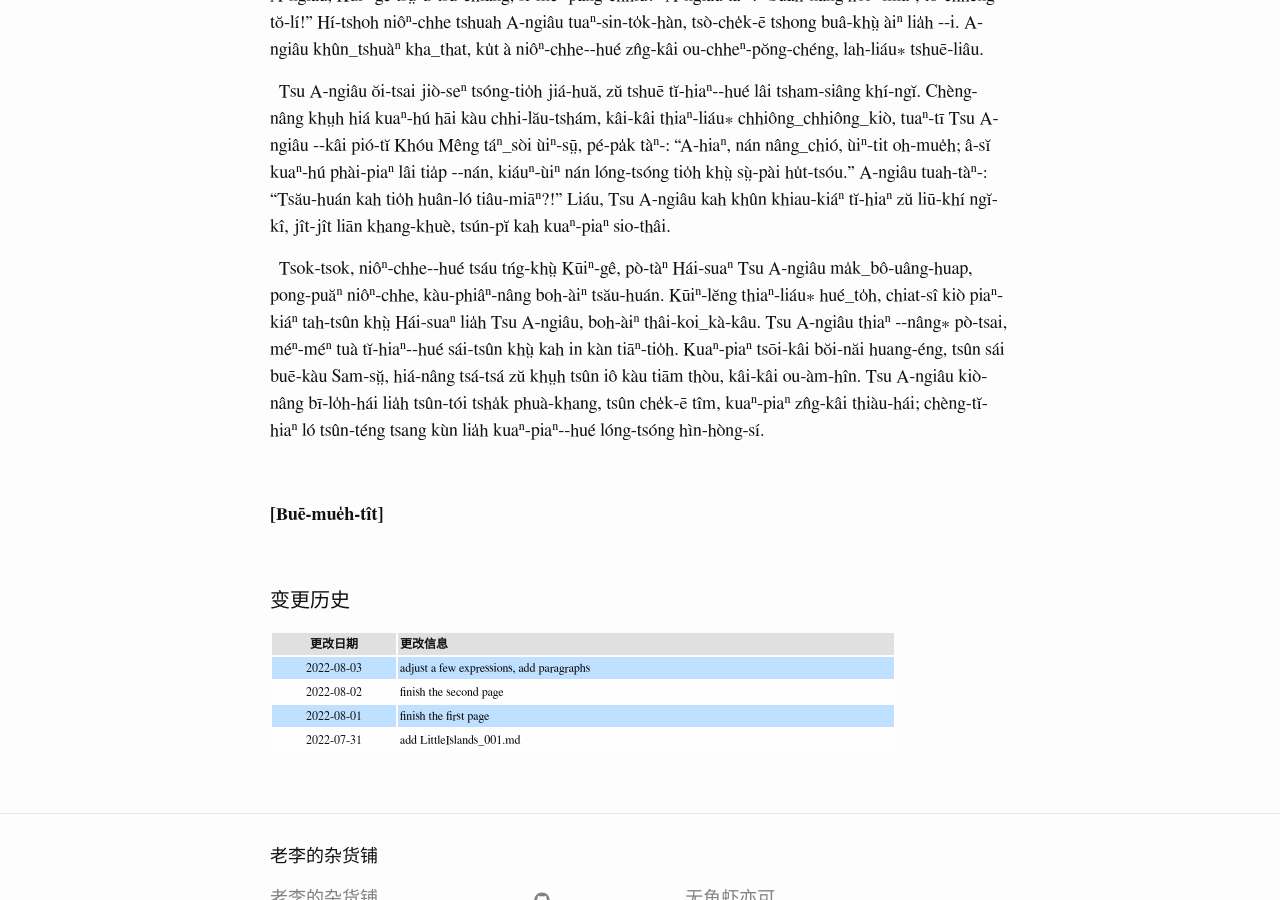
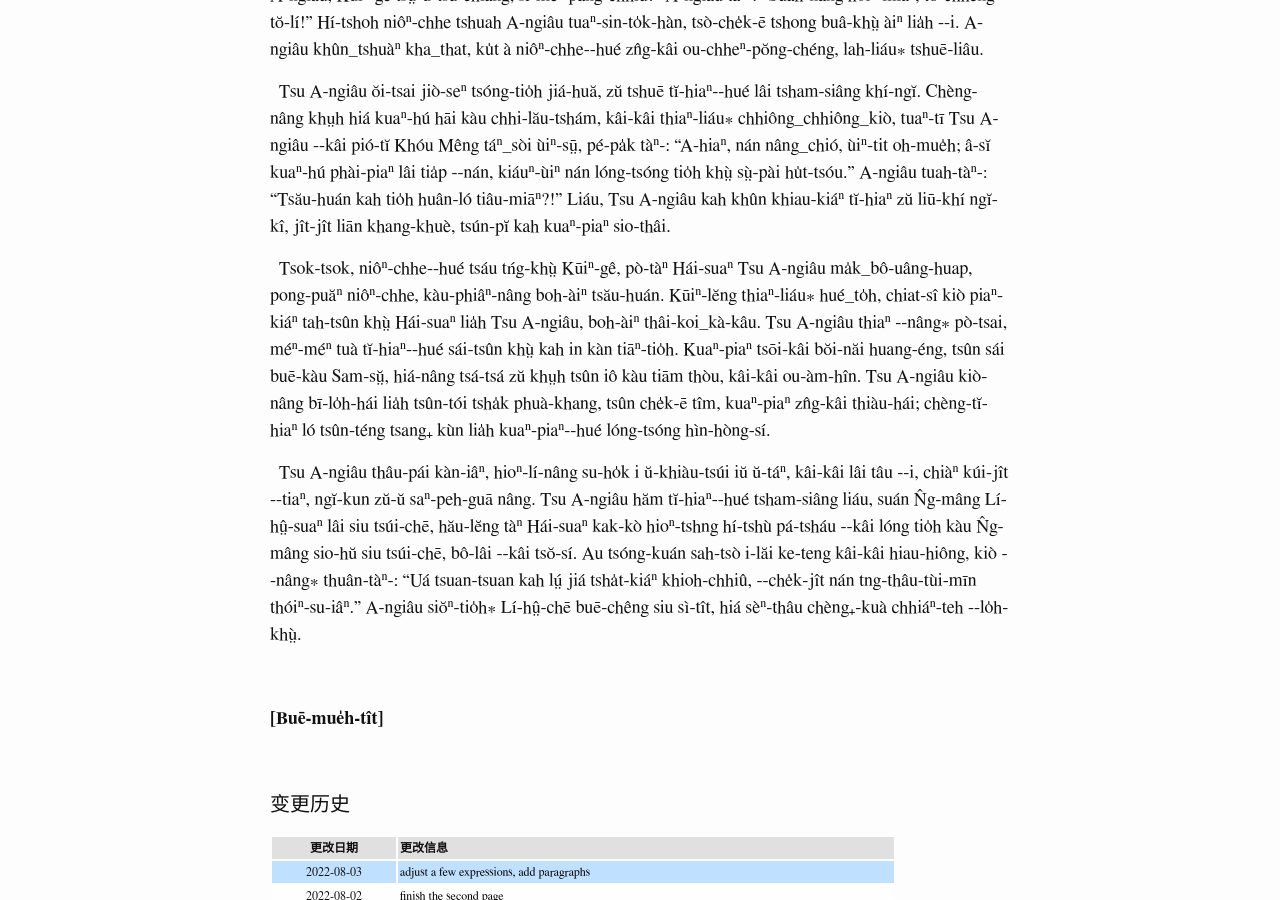
Before and after one commit to DonAnthonyLee/DonAnthonyLee.github.io, a Jekyll site: the page built from docs/puj/LittleIslands_001.md, in a window 1280 px wide and 900 px high, scrolled down 1605 px. Built offline with Jekyll 4.4.1, drawn with Linux system fonts in a browser that asks for light colours; some web fonts are replaced; some of the changed text lies outside the part shown.

Commit message:
adjust a few expressions, add paragraphs, add internal comments

```diff
--- a/docs/puj/LittleIslands_001.md
+++ b/docs/puj/LittleIslands_001.md
@@ -24,7 +24,8 @@
 
 > Buē seⁿ Tsu A-ngiâu, soiⁿ seⁿ Hóuⁿ-thek-chio̍h.
 
-&nbsp;&nbsp;Hái-suaⁿ N̂g-mâng-táu Chhiŏⁿ-phīⁿ-suaⁿ, suaⁿ-kha khò-hái ŭ kuá₊-kò tuā-chio̍h-kŏu; chio̍h-kŏu sio-oi liáu ta-ng seⁿ kâi tāng, tāng-lăi ou-thiⁿ-tī-àm. Hí-tsūn-soiⁿ, ngĭ-kun thâu-ló Tsu A-ngiâu sio-thâi kàn-su&#x002D;&#x002D;nâng liáu tsáu kàu tāng-lăi, khai-tǹg lău-hóuⁿ sì-kha thí-khui pêⁿ-iōⁿ, tah-tuè tāng-téng nap-uh &#x002D;&#x002D;kò, pī-khui kuaⁿ-piaⁿ liáu-ău tsáu-khṳ̀ Thâi-uan. Tshṳ́-tsăi Hóuⁿ-thek-chio̍h nguân-tsăi tŏ hái-kîⁿ-kha, niàⁿ tang-pôiⁿ Thâi-uan &#x002D;&#x002D;kò, tǹg-kuè mōⁿ-tio̍h hn̆g-hn̆g &#x002D;&#x002D;kâi chhin-nâng hiò-seⁿ.
+&nbsp;&nbsp;Hái-suaⁿ N̂g-mâng-táu Chhiŏⁿ-phīⁿ-suaⁿ, suaⁿ-kha khò-hái ŭ kuá₊-kò tuā-chio̍h-kŏu; chio̍h-kŏu sio-oi liáu ta-ng seⁿ kâi tāng, tāng-lăi ou-thiⁿ-tī-àm. Hí-tsūn-soiⁿ, ngĭ-kun thâu-ló Tsu A-ngiâu sio-thâi kàn-su&#x002D;&#x002D;nâng liáu tsáu kàu tāng-lăi, khai-tǹg lău-hóuⁿ sì-kha thí-khui pêⁿ-iōⁿ, tah-tuè tāng-téng nap-uh &#x002D;&#x002D;kò, pī-khui kuaⁿ-piaⁿ liáu-ău tsáu-khṳ̀ Thâi-uan. Tshṳ́-tsăi Hóuⁿ-thek-chio̍h nguân-tsăi tŏ hái-kîⁿ-kha, niàⁿ tùi kâi-hái, tǹg-kuè mōⁿ-tio̍h hn̆g-hn̆g &#x002D;&#x002D;kâi chhin-nâng hiò-seⁿ.
+<!-- 注：原文中写 “遥对台湾”，事实上虎踢石并非朝东，因此上述更改为 “向对个海”。以前老友曾提过一个小小的民俗，现在想来，黄芒乡无论住宅、祠堂、庙宇，大多数大门西向，甚至石龟等等也是西向，不知是何缘故。 -->
 
 &nbsp;&nbsp;Chheng-chhiâu Sŭn-tī nîⁿ_kan, Hái-suaⁿ N̂g-mâng-hioⁿ ŭ kâi lia̍h-hṳ̂-kiáⁿ-tĭ, sèⁿ Tsu, miâⁿ A-ngiâu, seⁿ-lâi thiⁿ-kûiⁿ-nâng-tuā, bâi_tshou ma̍k_tuā-lia̍p. Yi tsṳ̆-sòi tuè khûn-thâu-sai o̍h khang-khuè, sang-chhiú sái nŏⁿ-thûi, hḿ&#x002D;&#x002D;khí-lâi hĭ_hŭ_lŭ_kiò; nŏⁿ-chiah chhiú-kóu tuā-tuā-tsat, tǹg ŭ tshoiⁿ-kṳn-la̍t. Jí-kâi Tsu A-ngiâu, tsṳ̆-liáu ŭ jîn-ngĭ, tsuan khòng-khà &#x002D;&#x002D;nâng⁎ ûi-hui-tsak-tái, tú-tio̍h &#x002D;&#x002D;nâng⁎ khùn-khóu zŭ kháng-khài kiù-chì, ŭ-kàu khuah-pak, thong-hioⁿ-lí o-ló &#x002D;&#x002D;i.
 
@@ -36,9 +37,11 @@
 
 &nbsp;&nbsp;Tsu A-ngiâu ŏi-tsai jiò-seⁿ tsóng-tio̍h jiá-huă, zŭ tshuē tĭ-hiaⁿ&#x002D;&#x002D;hué lâi tsham-siâng khí-ngĭ. Chèng-nâng khṳh hiá kuaⁿ-hú hāi kàu chhi-lău-tshám, kâi-kâi thiaⁿ-liáu⁎ chhiông_chhiông_kiò, tuaⁿ-tī Tsu A-ngiâu &#x002D;&#x002D;kâi pió-tĭ Khóu Mêng táⁿ_sòi ùiⁿ-sṳ̄, pé-pa̍k tàⁿ-: "A-hiaⁿ, nán nâng_chió, ùiⁿ-tit oh-mue̍h; â-sĭ kuaⁿ-hú phài-piaⁿ lâi tia̍p &#x002D;&#x002D;nán, kiáuⁿ-ùiⁿ nán lóng-tsóng tio̍h khṳ̀ sṳ̀-pài hu̍t-tsóu." A-ngiâu tuah-tàⁿ-: "Tsău-huán kah tio̍h huân-ló tiâu-miāⁿ?!" Liáu, Tsu A-ngiâu kah khûn khiau-kiáⁿ tĭ-hiaⁿ zŭ liū-khí ngĭ-kî, jît-jît liān khang-khuè, tsún-pĭ kah kuaⁿ-piaⁿ sio-thâi.
 
-&nbsp;&nbsp;Tsok-tsok, niôⁿ-chhe&#x002D;&#x002D;hué tsáu tńg-khṳ̀ Kūiⁿ-gê, pò-tàⁿ Hái-suaⁿ Tsu A-ngiâu ma̍k_bô-uâng-huap, pong-puăⁿ niôⁿ-chhe, kàu-phiâⁿ-nâng boh-àiⁿ tsău-huán. Kūiⁿ-lĕng thiaⁿ-liáu⁎ hué_to̍h, chiat-sî kiò piaⁿ-kiáⁿ tah-tsûn khṳ̀ Hái-suaⁿ lia̍h Tsu A-ngiâu, boh-àiⁿ thâi-koi_kà-kâu. Tsu A-ngiâu thiaⁿ &#x002D;&#x002D;nâng⁎ pò-tsai, méⁿ-méⁿ tuà tĭ-hiaⁿ&#x002D;&#x002D;hué sái-tsûn khṳ̀ kah in kàn tiāⁿ-tio̍h. Kuaⁿ-piaⁿ tsōi-kâi bŏi-năi huang-éng, tsûn sái buē-kàu Sam-sṳ̆, hiá-nâng tsá-tsá zŭ khṳh tsûn iô kàu tiām thòu, kâi-kâi ou-àm-hîn. Tsu A-ngiâu kiò-nâng bī-lo̍h-hái lia̍h tsûn-tói tsha̍k phuà-khang, tsûn che̍k-ē tîm, kuaⁿ-piaⁿ zn̂g-kâi thiàu-hái; chèng-tĭ-hiaⁿ ló tsûn-téng tsang kùn lia̍h kuaⁿ-piaⁿ&#x002D;&#x002D;hué lóng-tsóng hìn-hòng-sí.
+&nbsp;&nbsp;Tsok-tsok, niôⁿ-chhe&#x002D;&#x002D;hué tsáu tńg-khṳ̀ Kūiⁿ-gê, pò-tàⁿ Hái-suaⁿ Tsu A-ngiâu ma̍k_bô-uâng-huap, pong-puăⁿ niôⁿ-chhe, kàu-phiâⁿ-nâng boh-àiⁿ tsău-huán. Kūiⁿ-lĕng thiaⁿ-liáu⁎ hué_to̍h, chiat-sî kiò piaⁿ-kiáⁿ tah-tsûn khṳ̀ Hái-suaⁿ lia̍h Tsu A-ngiâu, boh-àiⁿ thâi-koi_kà-kâu. Tsu A-ngiâu thiaⁿ &#x002D;&#x002D;nâng⁎ pò-tsai, méⁿ-méⁿ tuà tĭ-hiaⁿ&#x002D;&#x002D;hué sái-tsûn khṳ̀ kah in kàn tiāⁿ-tio̍h. Kuaⁿ-piaⁿ tsōi-kâi bŏi-năi huang-éng, tsûn sái buē-kàu Sam-sṳ̆, hiá-nâng tsá-tsá zŭ khṳh tsûn iô kàu tiām thòu, kâi-kâi ou-àm-hîn. Tsu A-ngiâu kiò-nâng bī-lo̍h-hái lia̍h tsûn-tói tsha̍k phuà-khang, tsûn che̍k-ē tîm, kuaⁿ-piaⁿ zn̂g-kâi thiàu-hái; chèng-tĭ-hiaⁿ ló tsûn-téng tsang₊ kùn lia̍h kuaⁿ-piaⁿ&#x002D;&#x002D;hué lóng-tsóng hìn-hòng-sí.
 <br>
 
+&nbsp;&nbsp;Tsu A-ngiâu thâu-pái kàn-iâⁿ, hioⁿ-lí-nâng su-ho̍k i ŭ-khiàu-tsúi iŭ ŭ-táⁿ, kâi-kâi lâi tâu &#x002D;&#x002D;i, chiàⁿ kúi-jît &#x002D;&#x002D;tiaⁿ, ngĭ-kun zŭ-ŭ saⁿ-peh-guā nâng. Tsu A-ngiâu hăm tĭ-hiaⁿ&#x002D;&#x002D;hué tsham-siâng liáu, suán N̂g-mâng Lí-hṳ̂-suaⁿ lâi siu tsúi-chē, hău-lĕng tàⁿ Hái-suaⁿ kak-kò hioⁿ-tshng hí-tshù pá-tsháu &#x002D;&#x002D;kâi lóng tio̍h kàu N̂g-mâng sio-hŭ siu tsúi-chē, bô-lâi &#x002D;&#x002D;kâi tsŏ-sí. Au tsóng-kuán sah-tsò i-lăi ke-teng kâi-kâi hiau-hiông, kiò &#x002D;&#x002D;nâng⁎ thuân-tàⁿ-: "Uá tsuan-tsuan kah lṳ́ jiá tsha̍t-kiáⁿ khioh-chhiû, &#x002D;&#x002D;che̍k-jît nán tng-thâu-tùi-mīn thóiⁿ-su-iâⁿ." A-ngiâu siŏⁿ-tio̍h⁎ Lí-hṳ̂-chē buē-chêng siu sì-tît, hiá sèⁿ-thâu chèng₊-kuà chhiáⁿ-teh &#x002D;&#x002D;lo̍h-khṳ̀.
+<!-- 注：原文为 “十八乡”，为以今度古，暂且不按。 -->
 
 <br>
 
```
